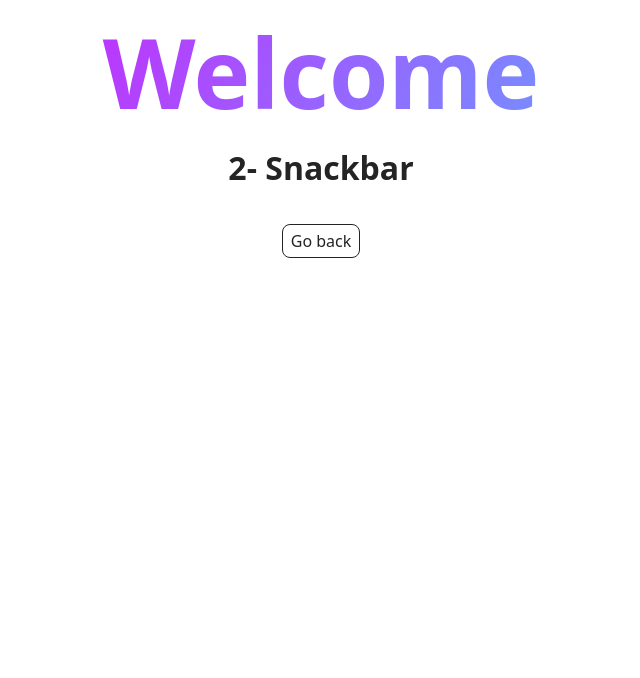
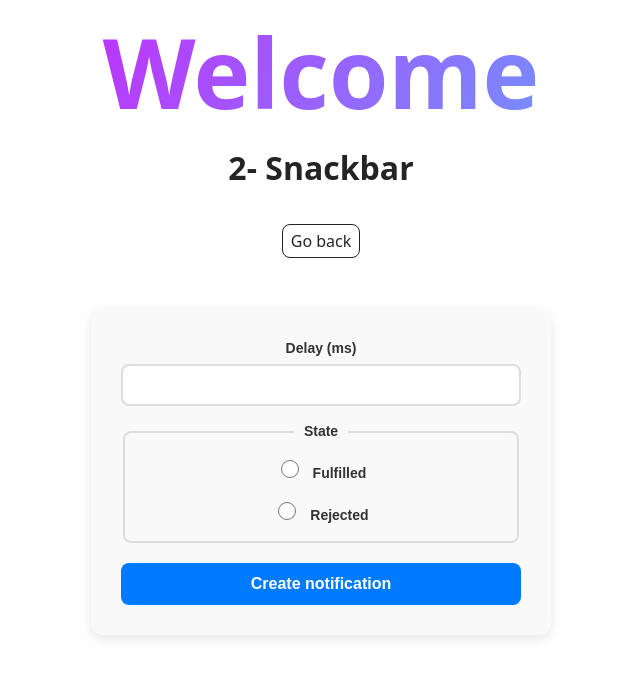
Before and after one commit to LudSkop/goit-js-hw-10, a website built with Vite: page src/2-snackbar.html in a window 1280 px wide. Shown: the whole page, without its empty margins (319-959 px from the left). Built offline with nearby package versions, Linux system fonts and the light colour scheme.

Commit message:
added structure snackbar

```diff
--- a/src/2-snackbar.html
+++ b/src/2-snackbar.html
@@ -17,7 +17,31 @@
         </h1>
         <load src="./partials/back-link.html" />
       </div>
-    </main>
+
+
+
+    <form class="form">
+  <label>
+    Delay (ms)
+    <input type="number" name="delay" required />
+  </label>
+
+  <fieldset>
+    <legend>State</legend>
+    <label>
+      <input type="radio" name="state" value="fulfilled" required />
+      Fulfilled
+    </label>
+    <label>
+      <input type="radio" name="state" value="rejected" required />
+      Rejected
+    </label>
+  </fieldset>
+
+  <button type="submit">Create notification</button>
+</form>
+ </main>
+
 
 
     <script type="module" src="./js/2-snackbar.js"></script>
--- a/src/css/styles.css
+++ b/src/css/styles.css
@@ -77,3 +77,95 @@ button[data-start]:disabled {
   text-transform: uppercase;
   color: blue;
 }
+/*. стилі для - snackbar */
+.form {
+    max-width: 400px;
+    margin: 50px auto;
+    padding: 30px;
+    background: #f9f9f9;
+    border-radius: 12px;
+    box-shadow: 0 4px 12px rgba(0, 0, 0, 0.1);
+    font-family: Arial, sans-serif;
+}
+
+.form label {
+    display: block;
+    margin-bottom: 15px;
+    font-size: 14px;
+    font-weight: 600;
+    color: #333;
+}
+
+.form input[type="number"] {
+    width: 100%;
+    padding: 10px 15px;
+    margin-top: 5px;
+    font-size: 16px;
+    border: 2px solid #ddd;
+    border-radius: 8px;
+    box-sizing: border-box;
+    transition: border-color 0.3s;
+}
+
+.form input[type="number"]:focus {
+    outline: none;
+    border-color: #007bff;
+}
+
+fieldset {
+    border: 2px solid #ddd;
+    border-radius: 8px;
+    padding: 15px;
+    margin-bottom: 20px;
+}
+
+legend {
+    font-size: 14px;
+    font-weight: 600;
+    color: #333;
+    padding: 0 10px;
+}
+
+/* Радіо-кнопки */
+fieldset label {
+    display: flex;
+    align-items: center;
+    margin-bottom: 10px;
+    cursor: pointer;
+    font-weight: normal;
+}
+
+fieldset label:last-child {
+    margin-bottom: 0;
+}
+
+.form input[type="radio"] {
+    width: 18px;
+    height: 18px;
+    margin-right: 10px;
+    cursor: pointer;
+    accent-color: #007bff; /* колір вибраної радіо-кнопки */
+}
+
+/* Кнопка submit */
+.form button[type="submit"] {
+    width: 100%;
+    padding: 12px;
+    font-size: 16px;
+    font-weight: bold;
+    color: white;
+    background: #007bff;
+    border: none;
+    border-radius: 8px;
+    cursor: pointer;
+    transition: background-color 0.3s, transform 0.2s;
+}
+
+.form button[type="submit"]:hover {
+    background: #0056b3;
+    transform: translateY(-2px);
+}
+
+.form button[type="submit"]:active {
+    transform: translateY(0);
+}
```
